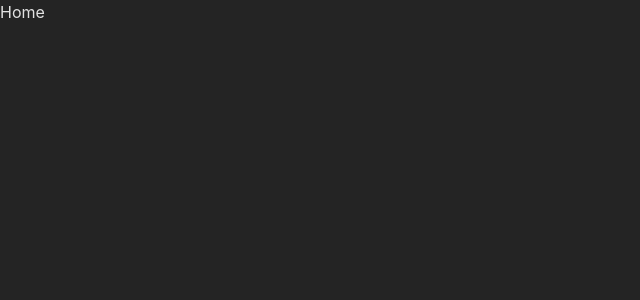
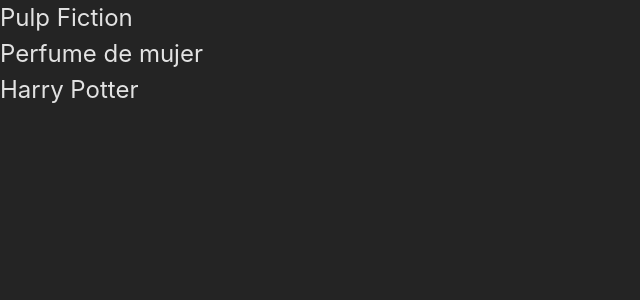
Before and after one commit to FerbaDev/pelis-app, a React (Vite) app: page / in a window 1280 px wide. Shown: the top 300 px of the page, without its empty margins (0-640 px from the left). Built offline with nearby package versions, Linux system fonts and the light colour scheme; data requests are answered from the project's data file.

Commit message:
primer mapeo de movies

```diff
--- a/src/components/pages/home/Home.jsx
+++ b/src/components/pages/home/Home.jsx
@@ -11,7 +11,17 @@
       .catch((err) => console.log(err));
   }, []);
 
-  console.log("movies:", movies);
-
-  return <div>Home</div>;
+  return (
+    <>
+      <div>
+        {movies.map((movie) => {
+          return (
+            <div key={movie.id}>
+              <h2>{movie.name}</h2>
+            </div>
+          );
+        })}
+      </div>
+    </>
+  );
 };
```
